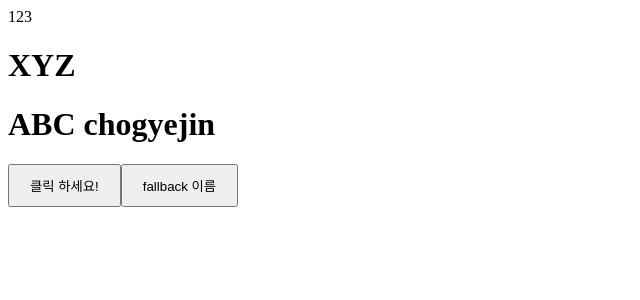
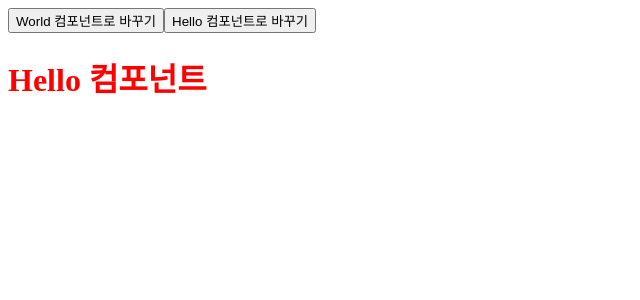
Before and after one commit to chogyejin/programmers-school, a Vue app in the folder TIL/220511/: page / in a window 1280 px wide. Shown: the top 300 px of the page, without its empty margins (0-640 px from the left). Built offline with nearby package versions, Linux system fonts and the light colour scheme.

Commit message:
feat: 동적 컴포넌트(component 태그), keep-alive 예제 추가

```diff
--- a/TIL/220511/src/App.vue
+++ b/TIL/220511/src/App.vue
@@ -1,18 +1,10 @@
 <template>
   <div>
-    <Hello>
-      <template #default="{ num }">
-        {{ num }}
-      </template>
-      <template #abc="{ myName }">
-        <h1>ABC {{ myName }}</h1>
-      </template>
-      <template #xyz>
-        <h1>XYZ</h1>
-      </template>
-    </Hello>
-    <Btn>클릭 하세요!</Btn>
-    <Btn />
+    <button @click="currentComponent = 'World'">World 컴포넌트로 바꾸기</button>
+    <button @click="currentComponent = 'Hello'">Hello 컴포넌트로 바꾸기</button>
+    <keep-alive>
+      <component :is="currentComponent" />
+    </keep-alive>
   </div>
 </template>
 
@@ -24,5 +16,10 @@ export default {
   components: {
     Hello,
   },
+  data() {
+    return {
+      currentComponent: "Hello",
+    };
+  },
 };
 </script>
--- a/TIL/220511/src/components/Hello.vue
+++ b/TIL/220511/src/components/Hello.vue
@@ -1,15 +1,16 @@
 <template>
   <div>
-    <slot :num="123"></slot>
-    <slot name="xyz"></slot>
-    <slot name="abc" my-name="chogyejin"></slot>
+    <h1>Hello 컴포넌트</h1>
   </div>
 </template>
 
 <script>
 export default {
-  data() {
-    return {};
+  created() {
+    console.log("hello 만들어짐");
+  },
+  unmounted() {
+    console.log("hello 없어짐");
   },
 };
 </script>
--- /dev/null
+++ b/TIL/220511/src/components/World.vue
@@ -0,0 +1,14 @@
+<template>
+  <h1>World</h1>
+</template>
+
+<script>
+export default {
+  created() {
+    console.log("world 만들어짐");
+  },
+  unmounted() {
+    console.log("world 없어짐");
+  },
+};
+</script>
--- a/TIL/220511/src/main.js
+++ b/TIL/220511/src/main.js
@@ -1,7 +1,9 @@
 import { createApp } from "vue";
 import App from "~/App";
 import Btn from "~/components/Btn";
+import World from "~/components/World";
 
 const app = createApp(App);
 app.component("Btn", Btn); // 전역에 Btn 등록(자주 사용되는 것만)
+app.component("World", World);
 app.mount("#app");
```
Also changed, not shown: TIL/220511/.eslintrc.json.
